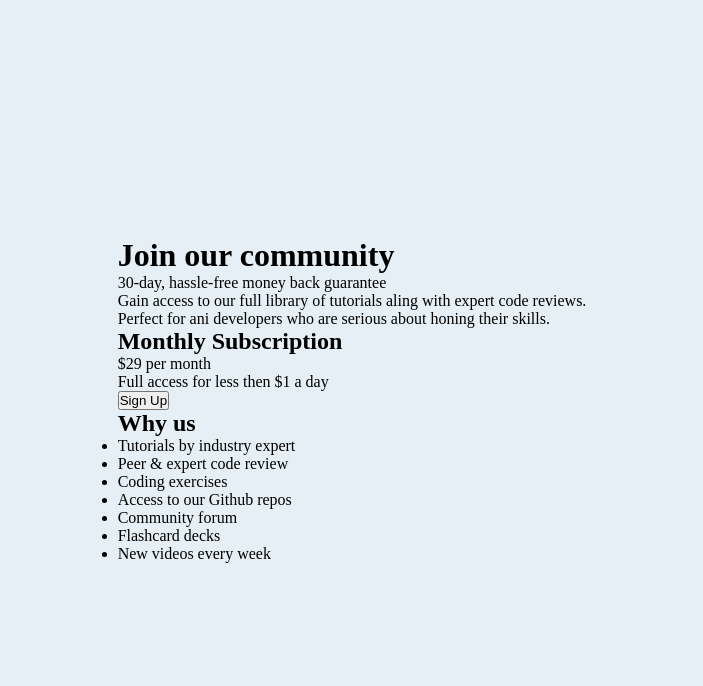
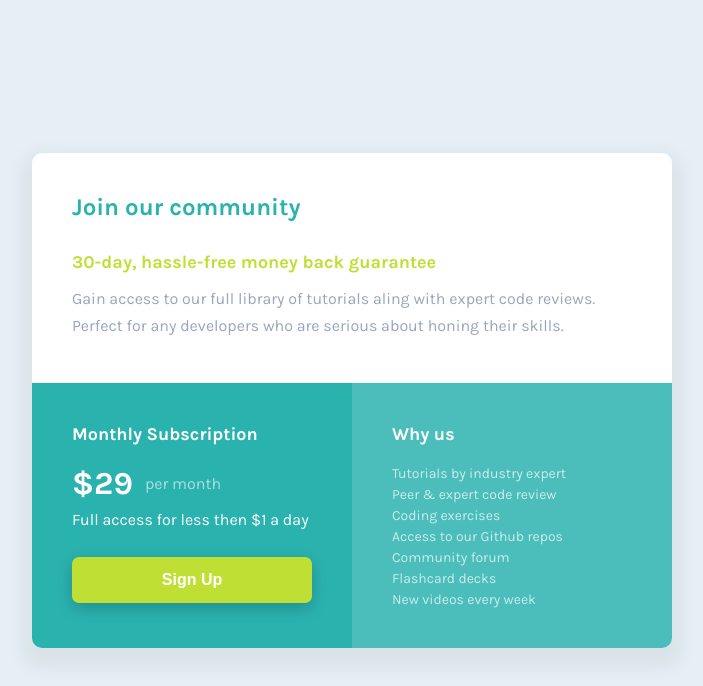
Before and after one commit to rmrantunes/single-price-grid-component, a plain HTML site: page index.html in a window 1280 px wide. Shown: the whole page, without its empty margins (288-991 px from the left). Drawn offline with Linux system fonts and the light colour scheme.

Commit message:
Desktop style finished

```diff
--- a/index.html
+++ b/index.html
@@ -30,14 +30,14 @@
       <h1>Join our community</h1>
       <span>30-day, hassle-free money back guarantee</span>
       <p>Gain access to our full library of tutorials aling with expert code reviews.</p>
-      <p>Perfect for ani developers who are serious about honing their skills.</p>
+      <p>Perfect for any developers who are serious about honing their skills.</p>
     </div>
 
     <div class="subscription">
       <h2 class="h2-title">Monthly Subscription</h2>
       <div class="subscription__value">
         <span>$29</span>
-        <span>per month</span>
+        <p>per month</p>
       </div>
 
       <p>Full access for less then $1 a day</p>
--- a/main.scss
+++ b/main.scss
@@ -1,12 +1,17 @@
 $cyan: hsl(179, 62%, 43%);
+$cyan-light: hsl(179, 47%, 52%);
 $yellow: hsl(71, 73%, 54%);
+$yellow-hover: hsl(71, 59%, 54%);
 $light-gray: hsl(204, 43%, 93%);
 $grayish-blue: hsl(218, 22%, 67%);
+$white: #fff;
 
 * {
   margin: 0;
   padding: 0;
   box-sizing: border-box;
+
+  list-style: none;
 }
 
 body {
@@ -17,4 +22,116 @@ body {
   justify-content: center;
 
   background-color: $light-gray;
+  font-family: "Karla", sans-serif;
+
+  padding: 0 20px;
 }
+
+.card {
+  width: 640px;
+  display: grid;
+  grid-template-columns: 1fr 1fr;
+  border-radius: 10px;
+  overflow: hidden;
+
+  box-shadow: 0px 10px 15px 10px rgba(131, 131, 131, 0.1);
+
+  & > div {
+    padding: 2.5rem;
+  }
+}
+
+div.community {
+  background-color: $white;
+  grid-column: 1 / -1;
+  padding-bottom: 3rem;
+
+  h1 {
+    font-size: 1.5rem;
+    color: $cyan;
+    margin-bottom: 30px;
+  }
+
+  span {
+    display: block;
+    color: $yellow;
+    font-weight: 700;
+    font-size: 1.125rem;
+    margin-bottom: 1rem;
+  }
+
+  p {
+    color: $grayish-blue;
+  }
+
+  p + p {
+    margin-top: 0.5rem;
+  }
+}
+
+.h2-title {
+  font-size: 1.125rem;
+  margin-bottom: 1.25rem;
+  color: $white;
+}
+
+.subscription {
+  background-color: $cyan;
+  color: $white;
+
+  &__value {
+    display: flex;
+    align-items: center;
+    margin-bottom: 0.5rem;
+
+    span {
+      display: block;
+      font-size: 2rem;
+      font-weight: 700;
+      margin-right: 0.75rem;
+    }
+
+    p {
+      color: $light-gray;
+      opacity: 0.7;
+      font-weight: 400;
+    }
+  }
+
+  & > p {
+    margin-bottom: 1.75rem;
+  }
+
+  &__btn {
+    width: 100%;
+    padding: 0.875rem;
+    background-color: $yellow;
+    color: $white;
+    font-size: 1rem;
+    font-weight: bold;
+    cursor: pointer;
+    outline: none;
+    border: none;
+    border-radius: 7px;
+
+    box-shadow: 0px 5px 15px rgba(0, 0, 0, 0.2);
+
+    &:hover {
+      background-color: $yellow-hover;
+    }
+  }
+}
+
+.why-us {
+  background-color: $cyan-light;
+
+  &__item {
+    color: $white;
+    opacity: 0.7;
+    font-size: 0.875rem;
+
+    & + & {
+      margin-top: 0.25rem;
+    }
+  }
+}
```
Also changed, not shown: main.css, 1 other file.
